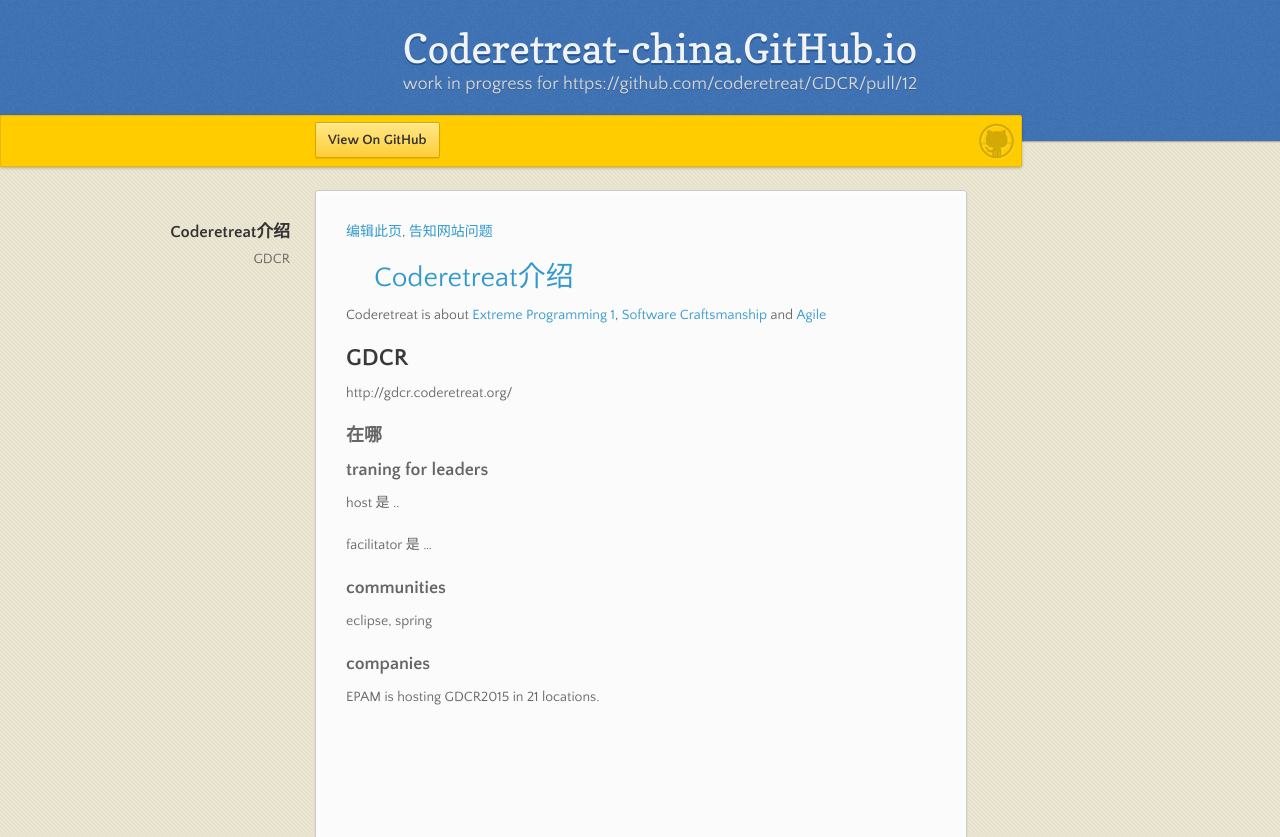
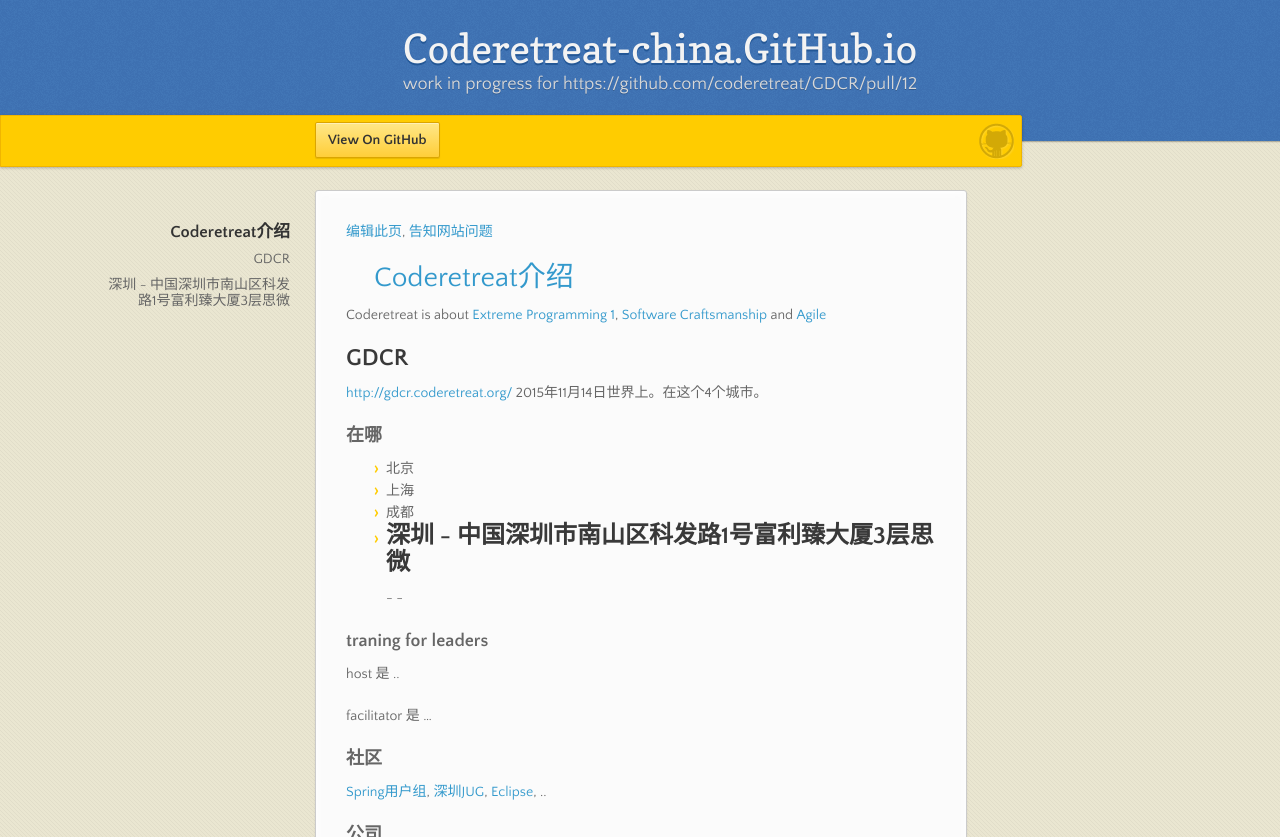
Before and after one commit to coderetreat-china/coderetreat-china.github.io, a Jekyll site: the page built from index.md, in a window 1280 px wide and 1339 px high. Shown: the top 837 px of the window. Built offline with Jekyll 4.4.1, drawn with Linux system fonts in a browser that asks for light colours; nearby versions of some CDN libraries; some of the changed text lies outside the part shown; grey boxes are pictures that could not be loaded.

Commit message:
Update index.md

```diff
--- a/index.md
+++ b/index.md
@@ -12,9 +12,17 @@ Coderetreat is about [Extreme Programming](http://www.extremeprogramming.org/) [
 
 ## GDCR
 
-http://gdcr.coderetreat.org/
+<http://gdcr.coderetreat.org/> 2015年11月14日世界上。在这个4个城市。
 
 ### 在哪
+
+- 北京
+- 上海
+- 成都
+- 深圳 - 中国深圳市南山区科发路1号富利臻大厦3层思微
+-
+-
+-
 
 ### traning for leaders
 
@@ -24,10 +32,14 @@ facilitator 是 ...
 
 
 
-### communities
+### 社区
 
-eclipse, spring
+[Spring用户组](http://springioug.com/), [深圳JUG](http://szjug.github.io/), [Eclipse](http://www.eclipsechina.org/), ..
 
-### companies
+### 公司
 
-EPAM is hosting GDCR2015 in 21 locations.
+![](http://szjug.github.io/images/logo/epam-logo.png)
+[亿磐系统 (EPAM Systems)](http://www.epam.com) is hosting GDCR in 20+ locations.
+ [ref](http://coderetreat.org/group/facilitators/forum/topics/epam-systems-will-host-gdcr-in-20-cities)
+
+ ...
```
